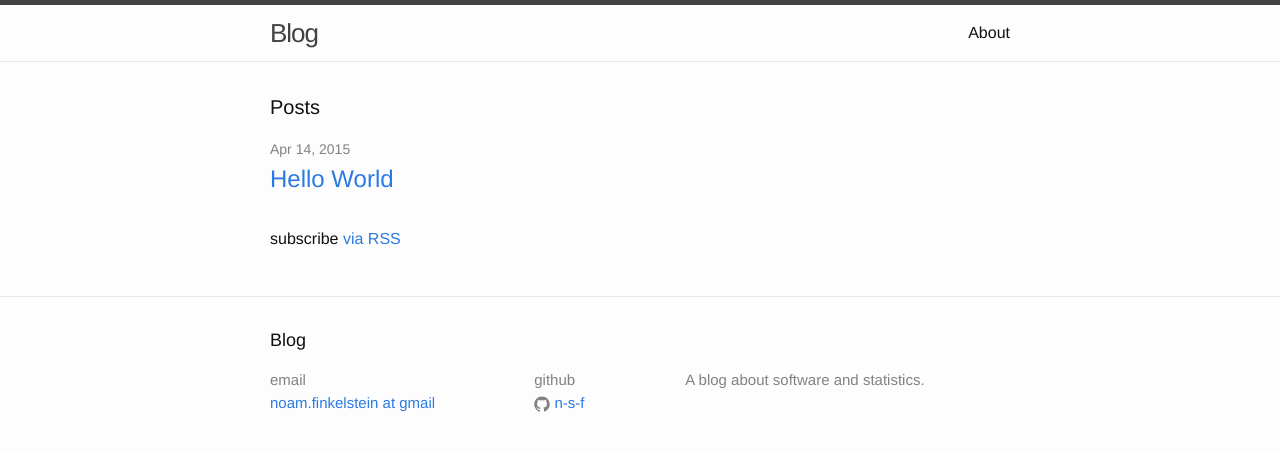
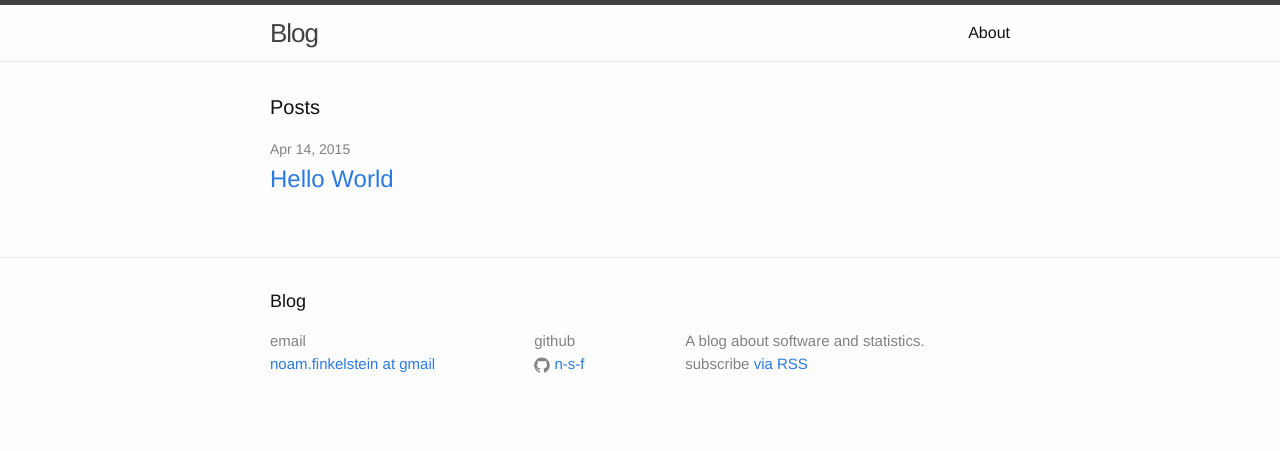
Before and after one commit to bolducp/n-s-f.github.io, a Jekyll site: the page built from index.html, in a window 1280 px wide. Shown: the top 451 px of the page. Built offline with Jekyll 4.4.1, drawn with Linux system fonts in a browser that asks for light colours.

Commit message:
move rss link to footer

```diff
--- a/_includes/footer.html
+++ b/_includes/footer.html
@@ -47,7 +47,10 @@
       </div>
 
       <div class="footer-col  footer-col-3">
-        <p class="text">{{ site.description }}</p>
+        <ul class="summary-list">
+            <li>{{ site.description }}</li>
+            <li>subscribe <a href="{{ "/feed.xml" | prepend: site.baseurl }}">via RSS</a></li>
+        </ul>
       </div>
     </div>
 
--- a/_sass/_layout.scss
+++ b/_sass/_layout.scss
@@ -101,6 +101,7 @@
     margin-bottom: $spacing-unit / 2;
 }
 
+.summary-list,
 .contact-list,
 .social-media-list {
     list-style: none;
--- a/index.html
+++ b/index.html
@@ -18,6 +18,4 @@ layout: default
     {% endfor %}
   </ul>
 
-  <p class="rss-subscribe">subscribe <a href="{{ "/feed.xml" | prepend: site.baseurl }}">via RSS</a></p>
-
 </div>
```
